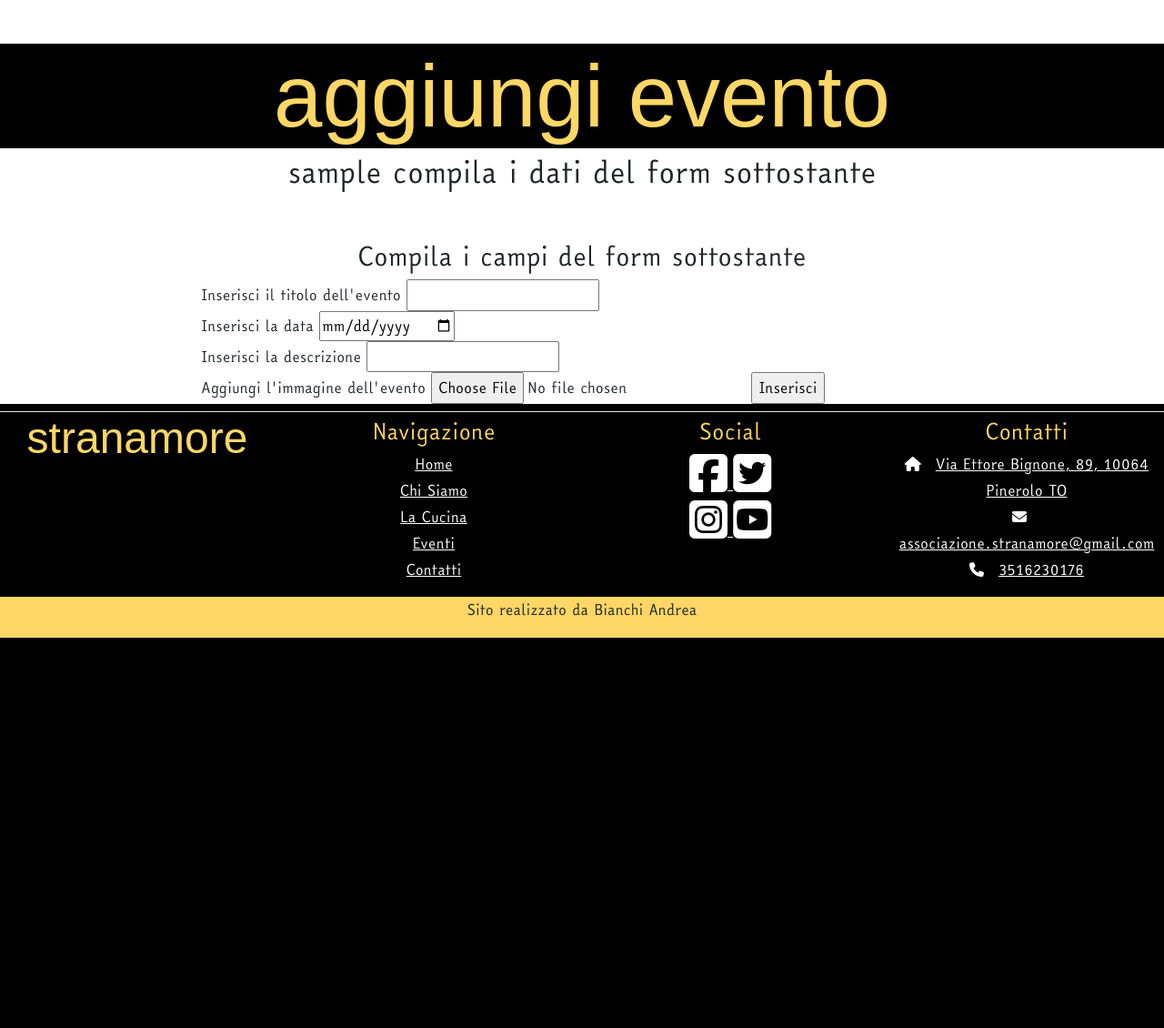
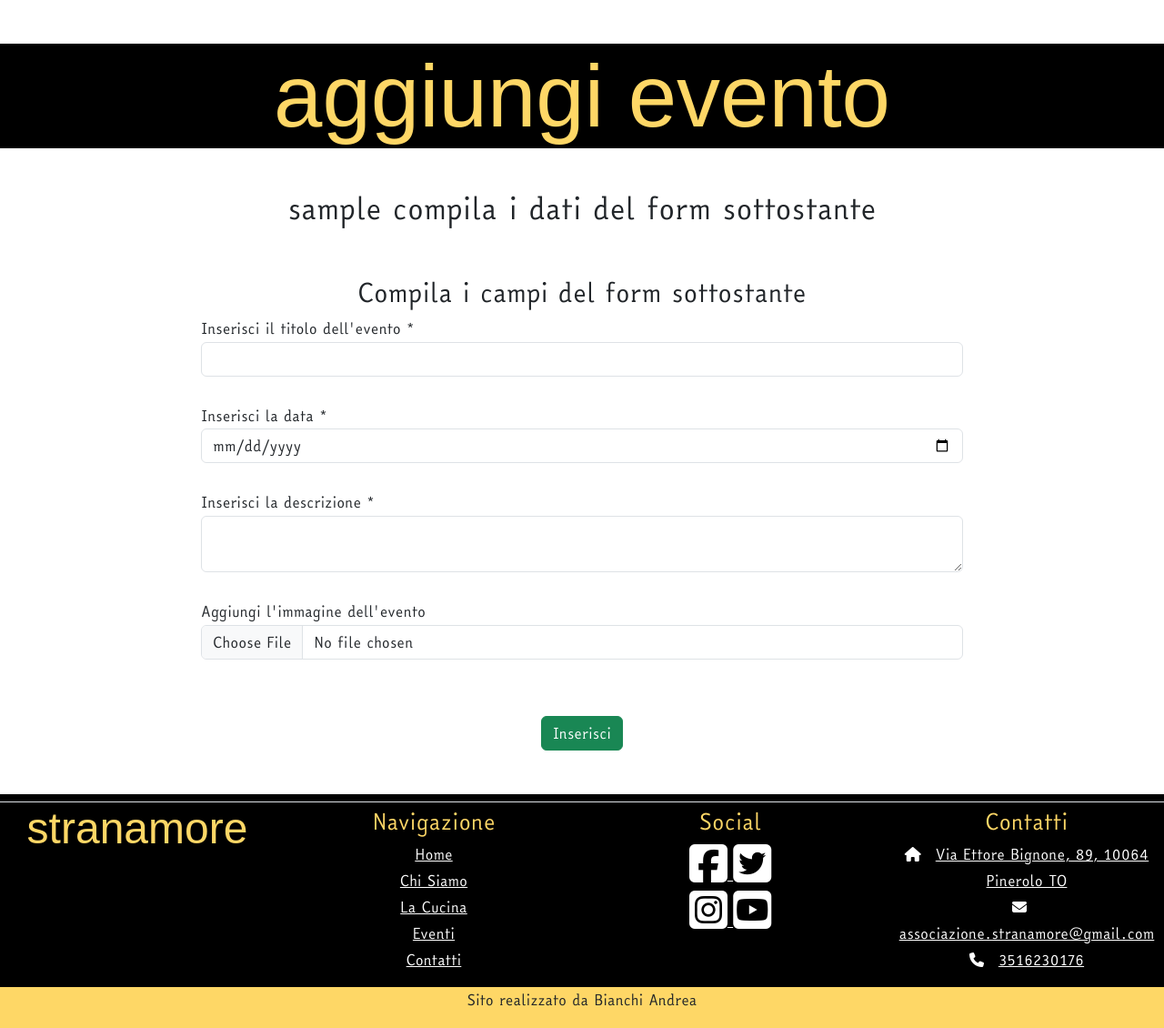
Before and after one commit to JimmyWhite86/StranaPHP, a PHP site: page /aggiungievento.php in a window 1280 px wide. Shown: the part 199-1329 px from the top of the page at 91% size. Before the commit the page ends 900 px from the top, so only its background shows below. Run offline with PHP 8.4, Linux system fonts and the light colour scheme; the visitor is signed in with stand-in values (Sample User, id 1); some libraries are stand-ins or nearby versions; some web fonts are replaced.

Commit message:
Modificato css form eventi
modificato css form eventi

```diff
--- a/aggiungievento.php
+++ b/aggiungievento.php
@@ -68,35 +68,63 @@
       <div class="my-5 row justify-content-center">
         <div class="text-center">
           <h1 class="titoloPaginaAdmin">aggiungi evento</h1>
-          <h2><?=$username?> compila i dati del form sottostante</h2>
+          <h2 class="mt-5"><?=$username?> compila i dati del form sottostante</h2>
         </div>
       </div>
 
 
       <!-- Form della pagina -->
-      <div class="container-fluid" id="containerForm">
+      <div class="container-fluid my-5" id="containerForm">
       <form method="POST" action="controlloaggiuntaevento.php" enctype="multipart/form-data"
             class="col-md-8 mx-auto">
 
         <h3 class="text-center">Compila i campi del form sottostante</h3>
 
+        <fieldset>
+          <div class="form-group">
 
+            <label for="eventoNew">
+              Inserisci il titolo dell'evento
+              <span class="mandatory">*</span>
+            </label>
+            <input type="text" name="eventoNew" id="eventoNew" class="form-control"
+                  title="Inserisci il titolo dell'evento" required aria-required="true">
 
+            <br>
 
-        <label for="eventoNew">Inserisci il titolo dell'evento</label>
-        <input type="text" name="eventoNew" id="eventoNew" class=""><br>
+            <label for="dataNew">
+              Inserisci la data
+              <span class="mandatory">*</span>
+            </label>
+            <input type="date" name="dataNew" id="dataNew" class="form-control col-md-3" required aria-required="true"
+            title="inserisci la data dell'evento">
+            <br>
 
-        <label for="dataNew">Inserisci la data</label>
-        <input type="date" name="dataNew" id="dataNew" class=""><br>
+            <label for="descrizioneNew">
+              Inserisci la descrizione
+              <span class="mandatory">*</span>
+            </label>
+            <textarea name="descrizioneNew" id="descrizioneNew" class="form-control" required aria-required="true"
+                   title="Inserisci la descrizione dell'evento">
+            </textarea>
+            <!--
+            <input type="text" name="descrizioneNew" id="descrizioneNew" class="form-control" required aria-required="true"
+            title="Inserisci la descrizione dell'evento">
+            -->
+            <br>
 
-        <label for="descrizioneNew">Inserisci la descrizione</label>
-        <input type="text" name="descrizioneNew" id="descrizioneNew" class=""><br>
+            <label for="immagine">Aggiungi l'immagine dell'evento</label>
+            <input type="file" name="immagine" id="immagine" class="form-control">
 
-        <label for="immagine">Aggiungi l'immagine dell'evento</label>
-        <input type="file" name="immagine" id="immagine">
+            <br><br>
 
-        <input type="submit" value="Inserisci">
+          </div>
 
+         <div class="text-center">
+        <input type="submit" value="Inserisci" class="btn btn-success">
+         </div>
+
+        </fieldset>
       </form>
       </div>
 
--- a/base_css.css
+++ b/base_css.css
@@ -517,3 +517,7 @@ thead th.intestazioneTabella {
     display: none !important;
   }
 }
+
+
+/* ------ */
+/* Form inserimento eventi */
--- a/iscrizioni.html
+++ b/iscrizioni.html
@@ -75,6 +75,7 @@
   <!-- XXXXXXXXXXXXXX -->
   <div class="container-fluid bg-3" id="containerForm">
     <h3 class="text-center mb-4">Compila il form per prenotare la tua attività</h3>
+
     <div class="container-fluid formContatti bg-5">
       <form class="mioFormContatti bg-3 col-md-8 mx-auto" id="formPrenotazioni" ng-app="myAppPrenotazioni"
             ng-controller="validateCtrl" name="formPrenotazioni" method="post" novalidate>
```
Also changed, not shown: Immagini/ig _ lavalamp _ 01.png (added).
